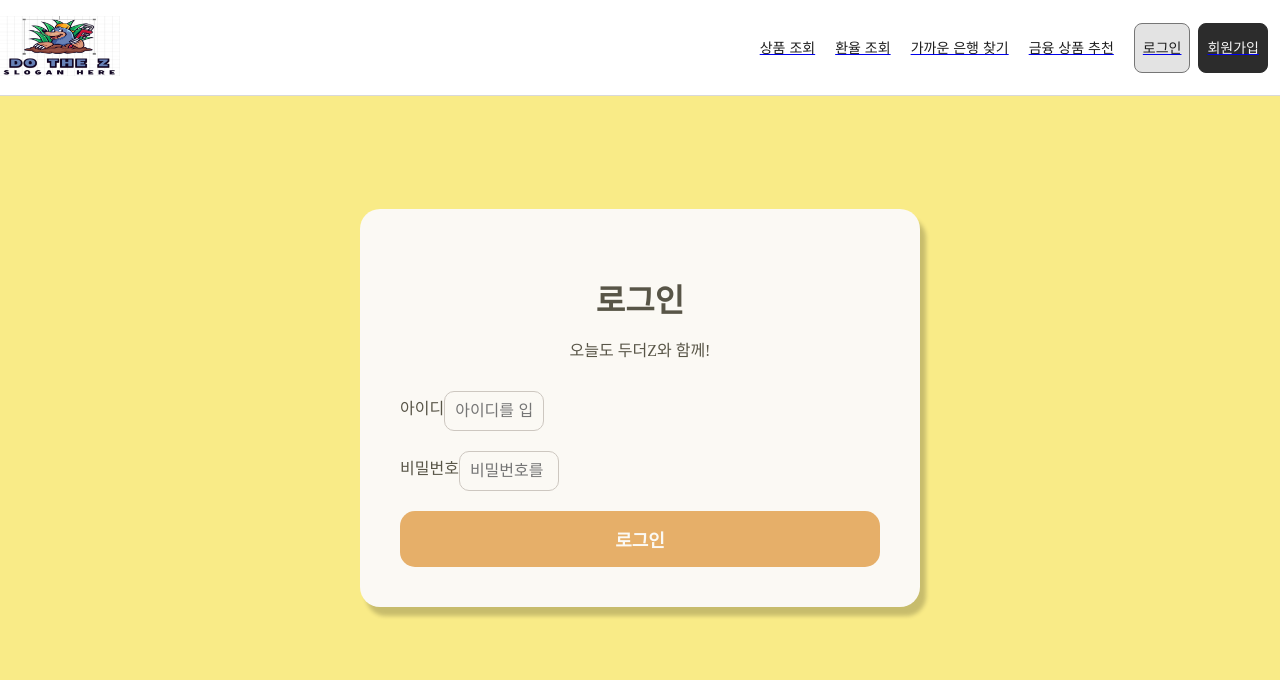
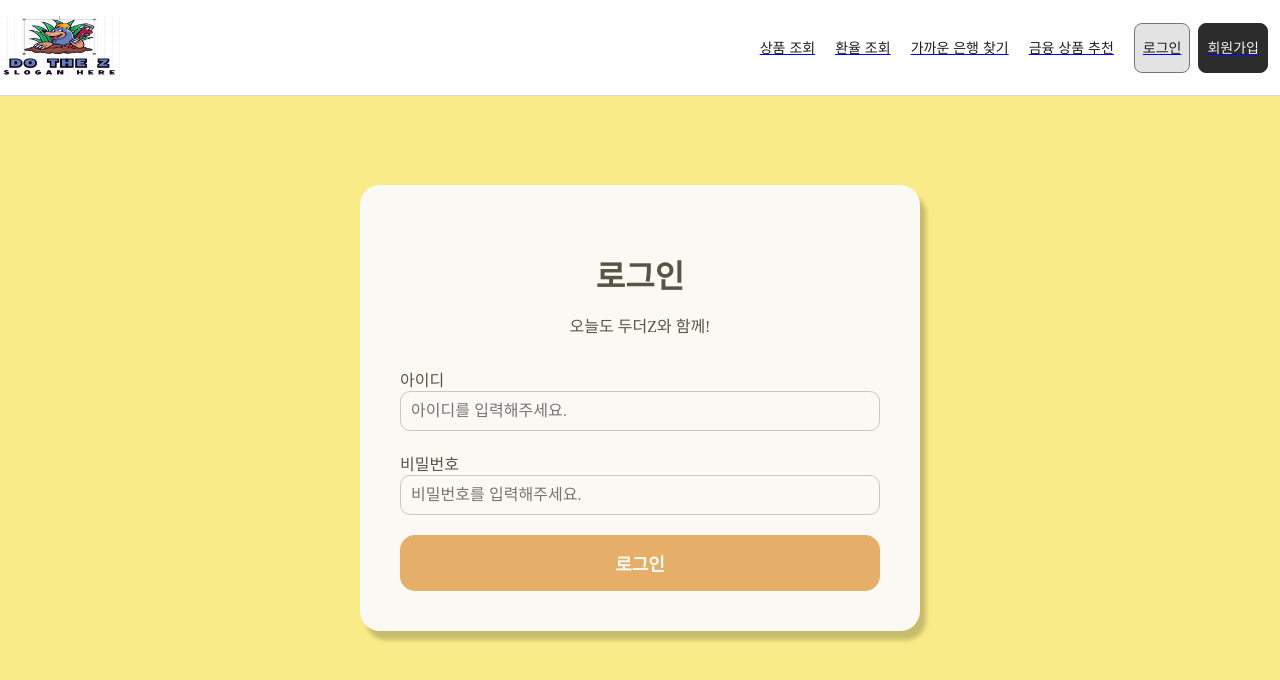
Before and after one commit to aaaange/DoTheZ_Plan, a Vue app in the folder front/: page /login in a window 1280 px wide. Shown: the top 680 px of the page. Built offline with nearby package versions, Linux system fonts and the light colour scheme.

Commit message:
feat(login): 로그인 페이지 UI/UX 수정

```diff
--- a/front/src/views/LogInView.vue
+++ b/front/src/views/LogInView.vue
@@ -5,7 +5,7 @@
       <p class="sub-title">오늘도 두더Z와 함께!</p>
 
       <!-- 아이디 입력 -->
-      <div class="input-group">
+      <div class="input-group-1">
         <label for="username">아이디</label>
         <input
           id="username"
@@ -16,7 +16,7 @@
       </div>
 
       <!-- 비밀번호 입력 -->
-      <div class="input-group">
+      <div class="input-group-1">
         <label for="password">비밀번호</label>
         <input
           id="password"
@@ -107,19 +107,19 @@ export default {
   margin-bottom: 30px;
 }
 
-.input-group {
+.input-group-1 {
   margin-bottom: 20px;
   text-align: left;
 }
 
-.input-group label {
+.input-group-1 label {
   color: #585547;
   font-size: 16px;
   font-weight: 400;
   margin-bottom: 8px;
 }
 
-.input-group input {
+.input-group-1 input {
   width: 100%;
   padding: 10px;
   border: 1px solid #CDC7C0;
```
